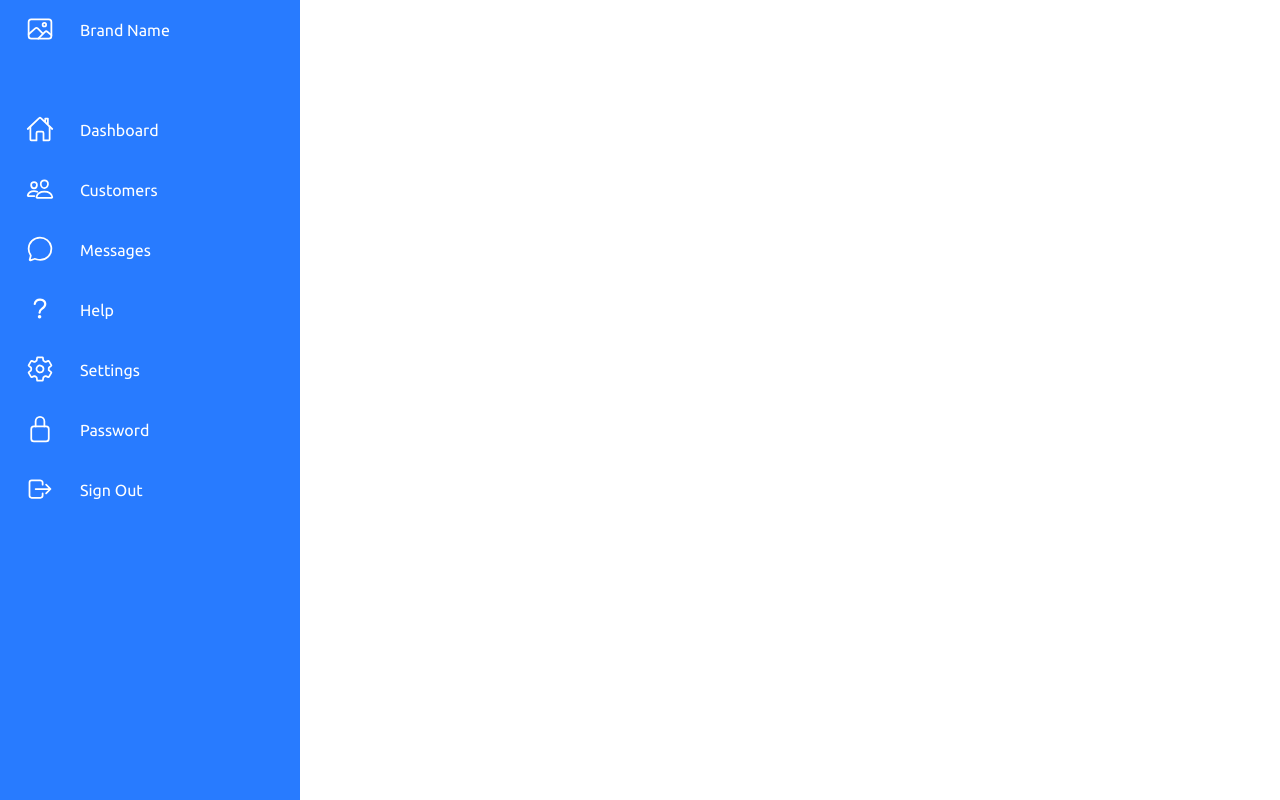
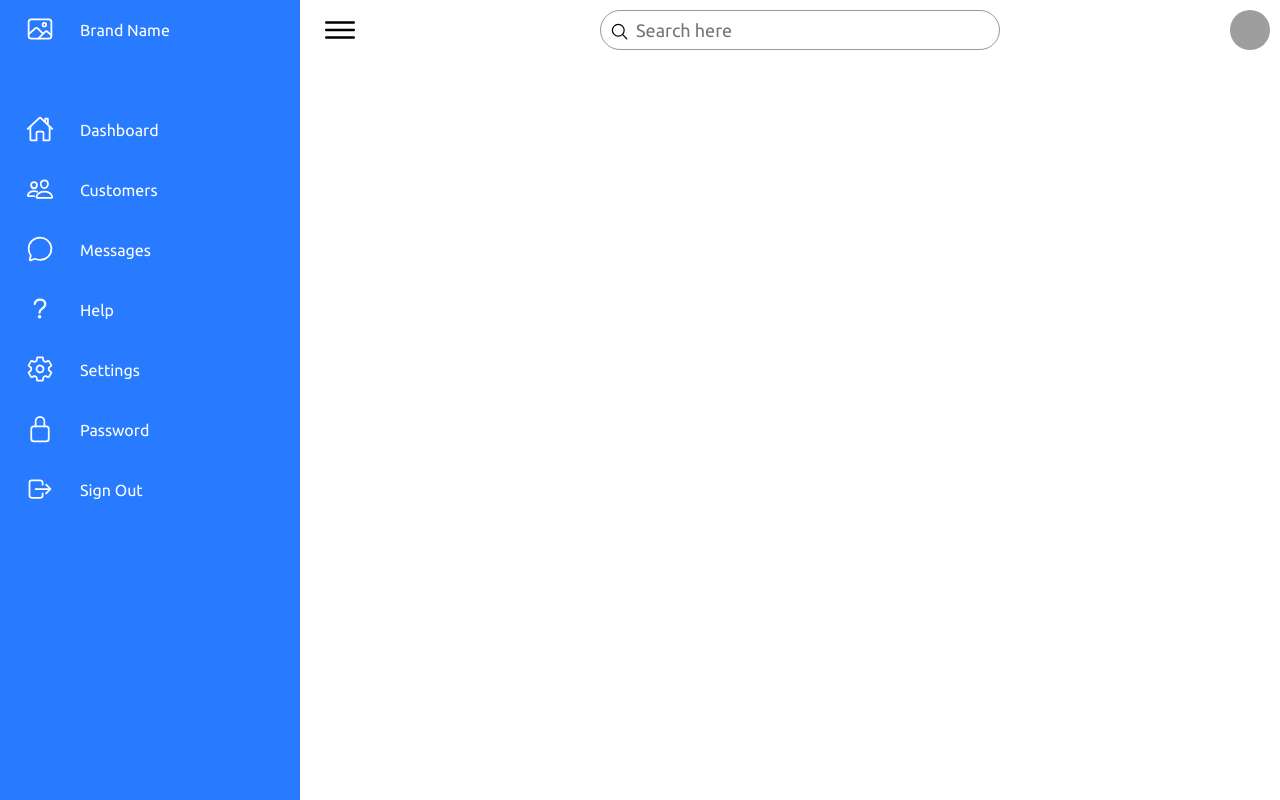
Before and after one commit to sergiychaiuk/admin-dashboard, a plain HTML site: page index.html in a window 1280 px wide. Drawn offline with nearby package versions, Linux system fonts and the light colour scheme; grey boxes are pictures that could not be loaded.

Commit message:
added top-bar layout

```diff
--- a/index.html
+++ b/index.html
@@ -59,6 +59,25 @@
                 </li>
             </ul>
         </div>
+
+        <div class="main">
+            <div class="top-bar">
+                <div class="toggle">
+                    <ion-icon name="menu-outline"></ion-icon>
+                </div>
+
+                <div class="search">
+                    <label>
+                        <input type="text" placeholder="Search here">
+                        <ion-icon name="search-outline"></ion-icon>
+                    </label>
+                </div>
+
+                <div class="user">
+                    <img src="user.jpg">
+                </div>
+            </div>
+        </div>
     </div>
 
     <script type="module" src="https://unpkg.com/ionicons@5.5.2/dist/ionicons/ionicons.esm.js"></script>
--- a/style.css
+++ b/style.css
@@ -108,3 +108,73 @@ body {
     box-shadow: 35px -35px 0 10px var(--white);
 
 }
+
+/* main */
+.main {
+    position: absolute;
+    width: calc(100% - 300px);
+    left: 300px;
+    min-height: 100vh;
+    background: var(--white);
+    transition: 0.5s;
+}
+
+/* top-bar */
+.top-bar {
+    width: 100%;
+    height: 60px;
+    display: flex;
+    justify-content: space-between;
+    align-items: center;
+    padding: 0 10px;
+}
+.toggle {
+    position: relative;
+    width: 60px;
+    height: 60px;
+    display: flex;
+    justify-content: center;
+    align-items: center;
+    font-size: 2.5em;
+    cursor: pointer;
+}
+.search {
+    position: relative;
+    width: 400px;
+    margin: 0 10px;
+}
+.search label {
+    position: relative;
+    width: 100%;
+}
+.search label input {
+    width: 100%;
+    height: 40px;
+    border-radius: 40px;
+    padding: 5px 20px 5px 35px;
+    font-size: 18px;
+    outline: none;
+    border: 1px solid var(--black2);
+}
+.search label ion-icon {
+    position: absolute;
+    top: 0;
+    left: 10px;
+    font-size: 1.2em;
+}
+.user {
+    position: relative;
+    width: 40px;
+    height: 40px;
+    border-radius: 50%;
+    overflow: hidden;
+    cursor: pointer;
+}
+.user img {
+    position: absolute;
+    top: 0;
+    left: 0;
+    width: 100%;
+    height: 100%;
+    object-fit: cover;
+}
```
Also changed, not shown: 1 other file.
